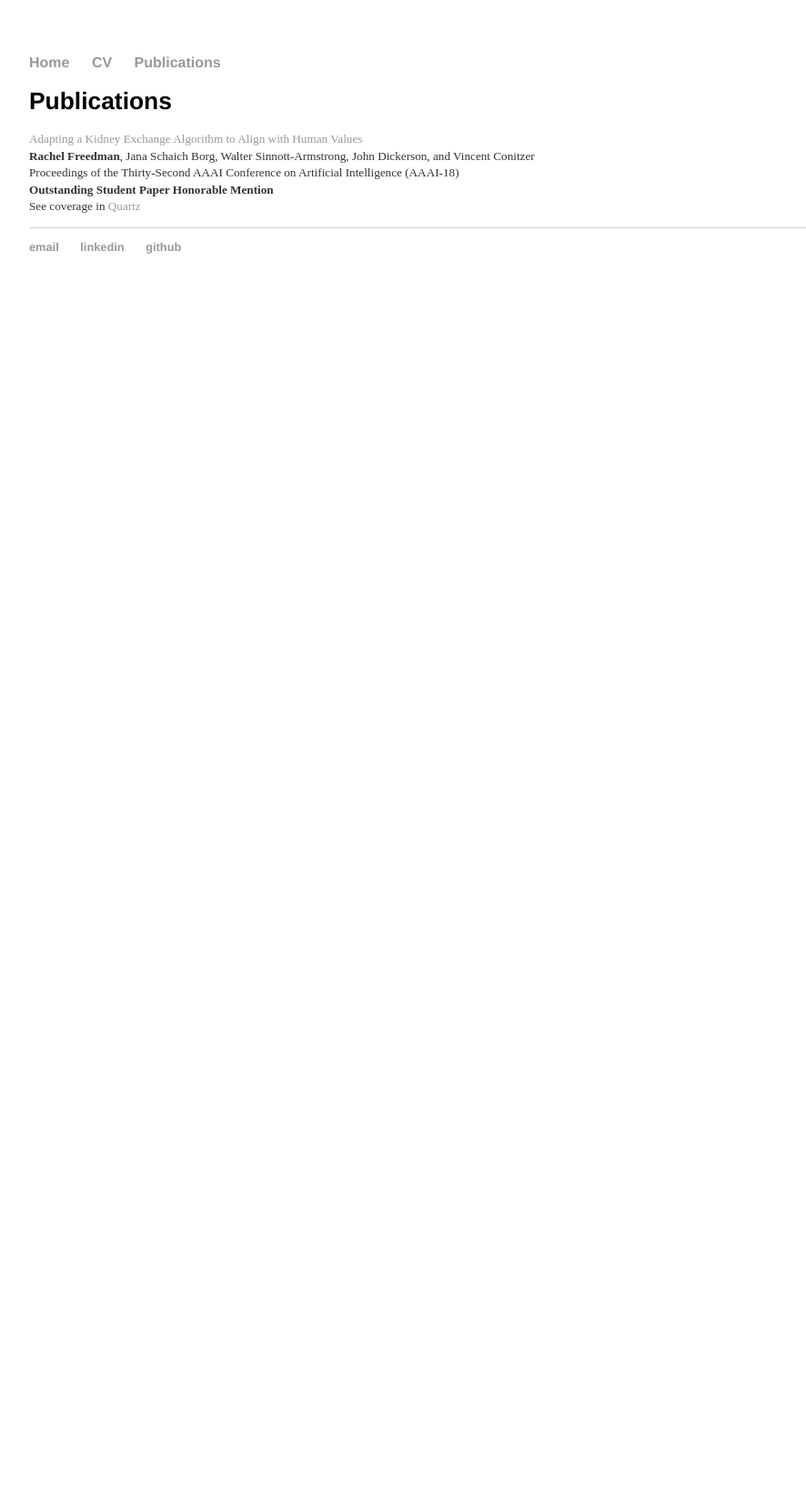
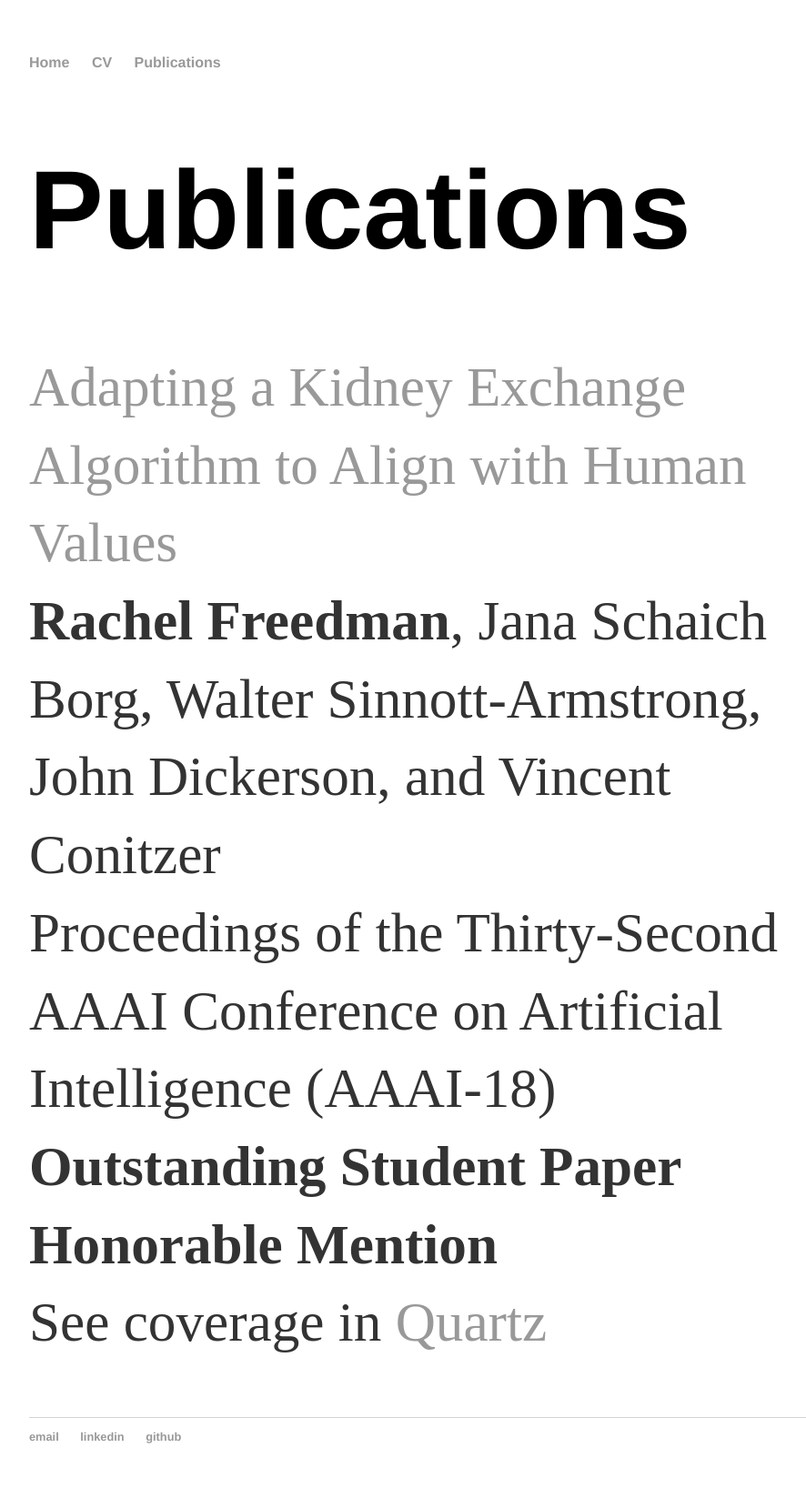
Before and after one commit to RachelFreedman/rachelfreedman.github.io, a Jekyll site: the page built from publications/index.html, in a window 1280 px wide. Shown: the whole page at 91% size, without its empty margins (160-1046 px from the left). Built offline with Jekyll 4.4.1, drawn with Linux system fonts in a browser that asks for light colours; before the commit the page ends 900 px from its top, so only the background shows below that.

Commit message:
blahhhhhhh

```diff
--- a/css/main.css
+++ b/css/main.css
@@ -43,5 +43,5 @@ ul.posts li {
 }
 
 .blurb-small-font {
-font-size: .55em;
+font-size: 2.55em;
 }
```
